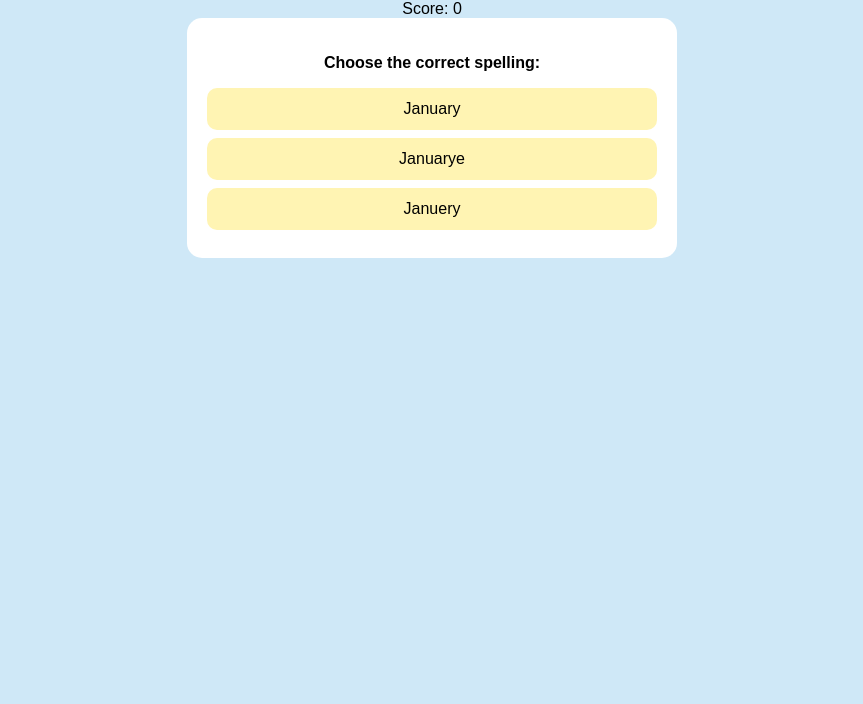
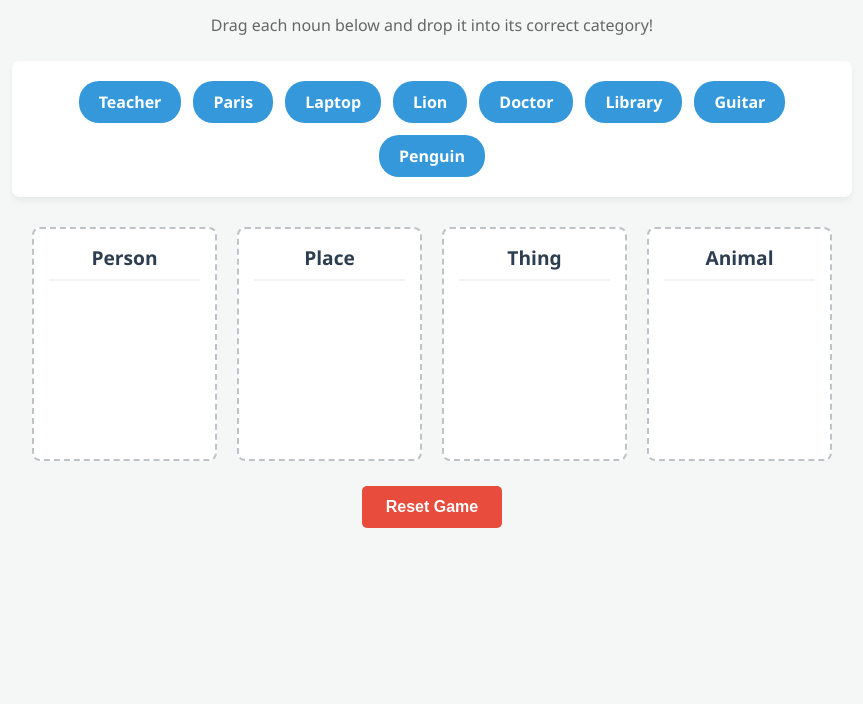
Before and after one commit to mvnithya86/abdu, a plain HTML site: page month.html in a window 1280 px wide. Shown: the part 96-800 px from the top of the page, without its empty margins (208-1071 px from the left). Drawn offline with Linux system fonts and the light colour scheme.

Commit message:
Revamp HTML structure for Noun Sorting Game

```diff
--- a/month.html
+++ b/month.html
@@ -1,137 +1,234 @@
 <!DOCTYPE html>
-<html>
+<html lang="en">
 <head>
-  <title>Months Spelling Challenge</title>
+    <meta charset="UTF-8">
+    <meta name="viewport" content="width=device-width, initial-scale=1.0">
+    <title>Noun Sorting Game</title>
     <style>
         body {
-      font-family: Arial;
-      background-color: #cfe8f7;
-      text-align: center;
+            font-family: 'Segoe UI', Tahoma, Geneva, Verdana, sans-serif;
+            background-color: #f4f7f6;
+            display: flex;
+            flex-direction: column;
+            align-items: center;
             padding: 20px;
+            margin: 0;
         }
 
-    .box {
-      background: white;
-      padding: 20px;
-      border-radius: 15px;
-      max-width: 450px;
-      margin: auto;
+        h1 {
+            color: #333;
+            margin-bottom: 10px;
         }
 
-    button {
-      display: block;
+        p {
+            color: #666;
+            margin-bottom: 25px;
+        }
+
+        /* Container for words to be dragged */
+        #words-container {
+            display: flex;
+            flex-wrap: wrap;
+            gap: 12px;
+            max-width: 800px;
+            justify-content: center;
+            background: #fff;
+            padding: 20px;
+            border-radius: 8px;
+            box-shadow: 0 4px 6px rgba(0,0,0,0.05);
+            margin-bottom: 30px;
+            min-height: 50px;
+        }
+
+        .draggable {
+            background-color: #3498db;
+            color: white;
+            padding: 10px 20px;
+            border-radius: 20px;
+            cursor: grab;
+            font-weight: bold;
+            user-select: none;
+            transition: transform 0.2s, background-color 0.2s;
+        }
+
+        .draggable:active {
+            cursor: grabbing;
+        }
+
+        .draggable.dragging {
+            opacity: 0.5;
+            transform: scale(0.95);
+        }
+
+        /* Categories Grid */
+        .categories-grid {
+            display: grid;
+            grid-template-columns: repeat(2, 1fr);
+            gap: 20px;
             width: 100%;
-      margin: 8px 0;
-      padding: 12px;
-      border-radius: 10px;
+            max-width: 800px;
+        }
+
+        @media (min-width: 600px) {
+            .categories-grid {
+                grid-template-columns: repeat(4, 1fr);
+            }
+        }
+
+        .category-box {
+            background: #fff;
+            border: 2px dashed #bdc3c7;
+            border-radius: 8px;
+            min-height: 200px;
+            display: flex;
+            flex-direction: column;
+            align-items: center;
+            padding: 15px;
+            transition: background-color 0.2s, border-color 0.2s;
+        }
+
+        .category-box.drag-over {
+            background-color: #e8f4f8;
+            border-color: #3498db;
+        }
+
+        .category-box h2 {
+            margin-top: 0;
+            margin-bottom: 15px;
+            color: #2c3e50;
+            font-size: 1.2rem;
+            border-bottom: 2px solid #f1f3f5;
+            width: 100%;
+            text-align: center;
+            padding-bottom: 8px;
+        }
+
+        /* Styling for words inside the categories */
+        .category-box .draggable {
+            margin-bottom: 8px;
+            width: 80%;
+            text-align: center;
+            background-color: #2ecc71; /* Changes to green when sorted */
+        }
+
+        #reset-btn {
+            margin-top: 25px;
+            padding: 12px 24px;
+            background-color: #e74c3c;
+            color: white;
             border: none;
-      background: #fff4b3;
-      font-size: 16px;
+            border-radius: 5px;
+            font-size: 1rem;
             cursor: pointer;
+            font-weight: bold;
+            transition: background 0.2s;
+        }
+
+        #reset-btn:hover {
+            background-color: #c0392b;
         }
     </style>
 </head>
-
 <body>
 
-<h2>📅 Months Spelling Challenge</h2>
-<div id="score">Score: 0</div>
+    <h1>Noun Sorting Game</h1>
+    <p>Drag each noun below and drop it into its correct category!</p>
 
-<div class="box" id="quiz"></div>
-<div id="result"></div>
+    <div id="words-container">
+        <div class="draggable" draggable="true" data-category="person">Teacher</div>
+        <div class="draggable" draggable="true" data-category="place">Paris</div>
+        <div class="draggable" draggable="true" data-category="thing">Laptop</div>
+        <div class="draggable" draggable="true" data-category="animal">Lion</div>
+        <div class="draggable" draggable="true" data-category="person">Doctor</div>
+        <div class="draggable" draggable="true" data-category="place">Library</div>
+        <div class="draggable" draggable="true" data-category="thing">Guitar</div>
+        <div class="draggable" draggable="true" data-category="animal">Penguin</div>
+    </div>
+
+    <div class="categories-grid">
+        <div class="category-box" data-type="person">
+            <h2>Person</h2>
+        </div>
+        <div class="category-box" data-type="place">
+            <h2>Place</h2>
+        </div>
+        <div class="category-box" data-type="thing">
+            <h2>Thing</h2>
+        </div>
+        <div class="category-box" data-type="animal">
+            <h2>Animal</h2>
+        </div>
+    </div>
+
+    <button id="reset-btn" onclick="resetGame()">Reset Game</button>
 
     <script>
-let questions = [
-  {q: "Choose the correct spelling:", options: ["January", "Januarye", "Januery"], answer: 0},
-  {q: "Choose the correct spelling:", options: ["February", "Febuary", "Febrary"], answer: 0},
-  {q: "Choose the correct spelling:", options: ["March", "Marhc", "Marsh"], answer: 0},
-  {q: "Choose the correct spelling:", options: ["April", "Aprill", "Aperil"], answer: 0},
-  {q: "Choose the correct spelling:", options: ["May", "Mai", "Mey"], answer: 0},
-  {q: "Choose the correct spelling:", options: ["June", "Jun", "Joon"], answer: 0},
-  {q: "Choose the correct spelling:", options: ["July", "Jully", "Juley"], answer: 0},
-  {q: "Choose the correct spelling:", options: ["August", "Agust", "Augest"], answer: 0},
-  {q: "Choose the correct spelling:", options: ["September", "Septembar", "Septembr"], answer: 0},
-  {q: "Choose the correct spelling:", options: ["October", "Octobar", "Octuber"], answer: 0},
-  {q: "Choose the correct spelling:", options: ["November", "Novembar", "Novemver"], answer: 0},
-  {q: "Choose the correct spelling:", options: ["December", "Decembar", "Decemver"], answer: 0}
-];
+        const draggables = document.querySelectorAll('.draggable');
+        const containers = document.querySelectorAll('.category-box, #words-container');
 
-let current = 0;
-let score = 0;
-let currentShuffledOptions = [];
-let correctTextForCurrentQuestion = "";
-
-let clickSound = new Audio("https://actions.google.com/sounds/v1/cartoon/pop.ogg");
-let correctSound = new Audio("https://actions.google.com/sounds/v1/cartoon/boing.ogg");
-let wrongSound = new Audio("https://actions.google.com/sounds/v1/cartoon/cartoon_boing.ogg");
-
-function shuffle(array) {
-  for (let i = array.length - 1; i > 0; i--) {
-    let j = Math.floor(Math.random() * (i + 1));
-    [array[i], array[j]] = [array[j], array[i]];
-  }
-  return array;
-}
-
-function loadQuestion() {
-  if (current >= questions.length) {
-    document.getElementById("quiz").innerHTML = "";
-    document.getElementById("result").innerHTML =
-      "🎉 Finished! Final Score: " + score + " / " + questions.length;
-    return;
-  }
-
-  let q = questions[current];
-  correctTextForCurrentQuestion = q.options[q.answer];
-  currentShuffledOptions = shuffle([...q.options]);
-
-  let html = `<p><b>${q.q}</b></p>`;
-
-  currentShuffledOptions.forEach((opt, index) => {
-    html += `<button onclick="check(${index})">${opt}</button>`;
+        draggables.forEach(draggable => {
+            // Triggered when user starts dragging a word
+            draggable.addEventListener('dragstart', () => {
+                draggable.classList.add('dragging');
             });
 
-  document.getElementById("quiz").innerHTML = html;
-}
+            // Triggered when dragging finishes
+            draggable.addEventListener('dragend', () => {
+                draggable.classList.remove('dragging');
+            });
+        });
 
-function check(selectedIndex) {
-  clickSound.play();
-
-  let selectedText = currentShuffledOptions[selectedIndex];
-  let buttons = document.querySelectorAll("#quiz button");
-
-  buttons.forEach((btn, idx) => {
-    btn.disabled = true;
-
-    if (currentShuffledOptions[idx] === correctTextForCurrentQuestion) {
-      btn.style.background = "#a8e6a3";
-    }
-
-    if (
-      idx === selectedIndex &&
-      selectedText !== correctTextForCurrentQuestion
-    ) {
-      btn.style.background = "#ffb3b3";
+        containers.forEach(container => {
+            // Allows the drop to happen (default browser behavior blocks it)
+            container.addEventListener('dragover', (e) => {
+                e.preventDefault();
+                if (container.classList.contains('category-box')) {
+                    container.classList.add('drag-over');
                 }
             });
 
-  if (selectedText === correctTextForCurrentQuestion) {
-    score++;
-    correctSound.play();
+            // Visual indicator when leaving a dropzone
+            container.addEventListener('dragleave', () => {
+                container.classList.remove('drag-over');
+            });
+
+            // Handles the actual drop logic
+            container.addEventListener('drop', (e) => {
+                e.preventDefault();
+                container.classList.remove('drag-over');
+
+                const draggingElement = document.querySelector('.dragging');
+                const targetCategory = container.getAttribute('data-type');
+                const correctCategory = draggingElement.getAttribute('data-category');
+
+                // Validation: Only append if dropping back in word-bank OR if it matches the correct category
+                if (!targetCategory || targetCategory === correctCategory) {
+                    container.appendChild(draggingElement);
+
+                    // Style change based on location
+                    if (!targetCategory) {
+                        draggingElement.style.backgroundColor = '#3498db'; // Back to blue in bank
                     } else {
-    wrongSound.play();
+                        draggingElement.style.backgroundColor = '#2ecc71'; // Green for correct drop
                     }
+                } else {
+                    // Optional: Visual feedback for an incorrect match
+                    draggingElement.style.animation = "shake 0.5s";
+                    alert(`Oops! That's not the right category for "${draggingElement.innerText}".`);
+                }
+            });
+        });
 
-  document.getElementById("score").innerText = "Score: " + score;
+        // Quick function to reset everything back to the starting word bank
+        function resetGame() {
+            const wordBank = document.getElementById('words-container');
+            const allWords = document.querySelectorAll('.draggable');
 
-  setTimeout(() => {
-    current++;
-    loadQuestion();
-  }, 1200);
+            allWords.forEach(word => {
+                word.style.backgroundColor = '#3498db';
+                wordBank.appendChild(word);
+            });
         }
-
-loadQuestion();
     </script>
-
 </body>
 </html>
```
Lines whose indentation alone changed are shown as unchanged.
